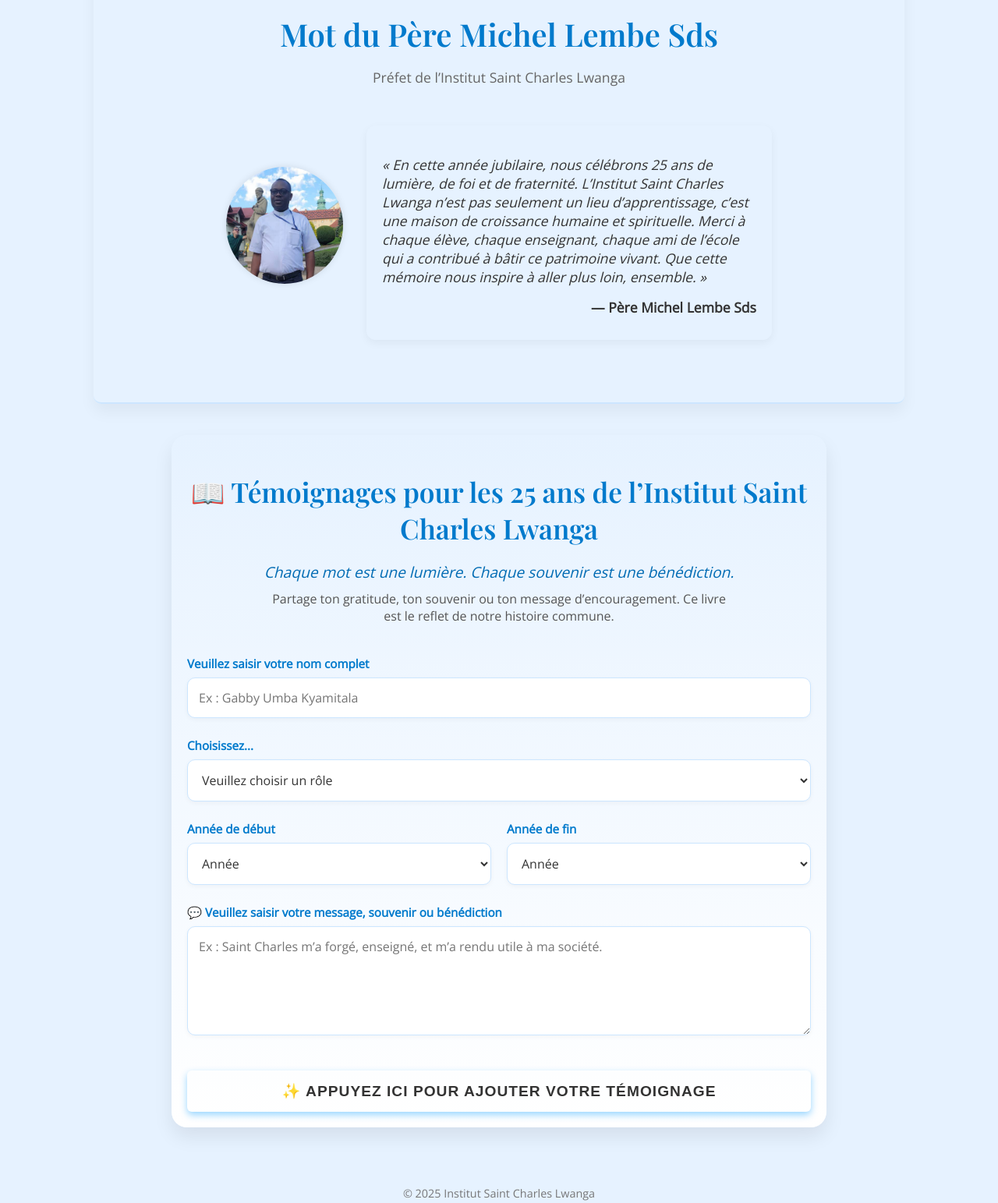
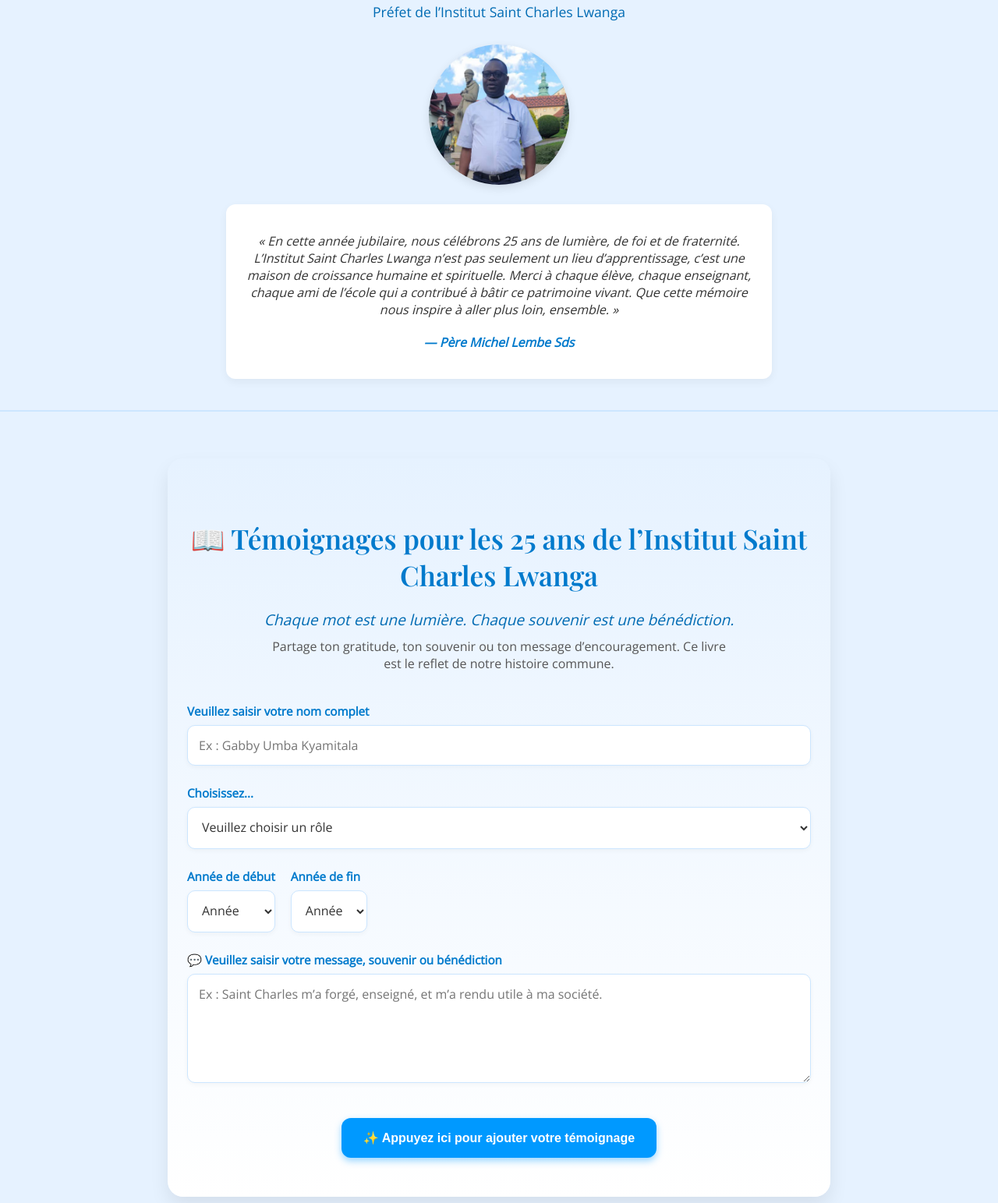
Before and after one commit to Gabby344/Lwanga25ans-, a plain HTML site: page index.html in a window 1280 px wide. Shown: the part 1291-2834 px from the top of the page at 78% size. Drawn offline with nearby package versions, Linux system fonts and the light colour scheme.

Commit message:
Update style.css

```diff
--- a/assets/css/style.css
+++ b/assets/css/style.css
@@ -588,129 +588,3 @@ footer {
     display: inline-block;
     padding-right: 100px; /* Augmenter l'espace entre les répétitions */
 }
-/* ---------------------------------------------------------------------- */
-/* 3. Style de la Section "Mot du Préfet" */
-/* ---------------------------------------------------------------------- */
-.mot-prefet {
-    background-color: var(--white-bg);
-    padding: 60px 20px;
-    text-align: center;
-    max-width: 1000px;
-    margin: 40px auto;
-    border-radius: 10px;
-    box-shadow: 0 10px 20px rgba(0, 0, 0, 0.05);
-}
-
-.mot-prefet h2 {
-    font-size: 2.5em;
-    margin-bottom: 5px;
-}
-
-.mot-prefet .subtitle {
-    font-size: 1.1em;
-    color: #666;
-    margin-bottom: 30px;
-}
-
-.mot-container {
-    display: flex;
-    align-items: center;
-    text-align: left;
-    gap: 30px;
-    padding: 20px;
-}
-
-.mot-photo {
-    width: 150px;
-    height: 150px;
-    object-fit: cover;
-    border-radius: 50%; /* Image ronde */
-    border: 5px solid var(--primary-color);
-    box-shadow: 0 0 10px rgba(0, 0, 0, 0.1);
-    flex-shrink: 0; /* Empêche l'image de rétrécir */
-}
-
-.mot-box {
-    background-color: var(--light-bg); /* Fond très clair */
-    padding: 20px;
-    border-left: 5px solid var(--secondary-color); /* Ligne de citation Or */
-    flex-grow: 1;
-}
-
-.mot-box p {
-    font-style: italic;
-    color: var(--text-color);
-    margin-bottom: 10px;
-    font-size: 1.1em;
-}
-
-.mot-box .signature {
-    font-style: normal;
-    font-weight: bold;
-    color: var(--primary-color);
-    text-align: right;
-    margin-top: 15px;
-}
-
-/* Version mobile du mot du préfet */
-@media (max-width: 768px) {
-    .mot-container {
-        flex-direction: column;
-        text-align: center;
-    }
-    .mot-box {
-        border-left: none;
-        border-top: 5px solid var(--secondary-color);
-    }
-    .mot-box .signature {
-        text-align: center;
-    }
-}
-/* ---------------------------------------------------------------------- */
-/* 4. Améliorations du Formulaire sur index.html */
-/* ---------------------------------------------------------------------- */
-
-.form-section {
-    max-width: 800px; /* Taille légèrement réduite pour un meilleur focus */
-    margin: 40px auto;
-    padding: 20px;
-}
-
-.temoignageForm {
-    background-color: var(--white-bg);
-    padding: 30px;
-    border-radius: 10px;
-    box-shadow: var(--card-shadow);
-    border: 1px solid #ddd;
-}
-
-/* Rendre le sélecteur double plus propre */
-.form-group.double {
-    display: flex;
-    gap: 20px;
-}
-
-.form-group.double > div {
-    flex: 1;
-}
-
-/* Bouton d'envoi */
-.form-section button[type="submit"] {
-    display: block;
-    width: 100%;
-    padding: 15px;
-    background-color: var(--secondary-color); /* Utiliser l'Or pour le bouton d'action */
-    color: var(--primary-color);
-    border: none;
-    border-radius: 6px;
-    font-size: 1.2em;
-    font-weight: bold;
-    cursor: pointer;
-    transition: background-color 0.3s;
-    text-transform: uppercase;
-    letter-spacing: 1px;
-}
-
-.form-section button[type="submit"]:hover {
-    background-color: #ffc107; /* Or légèrement plus clair */
-}
```
